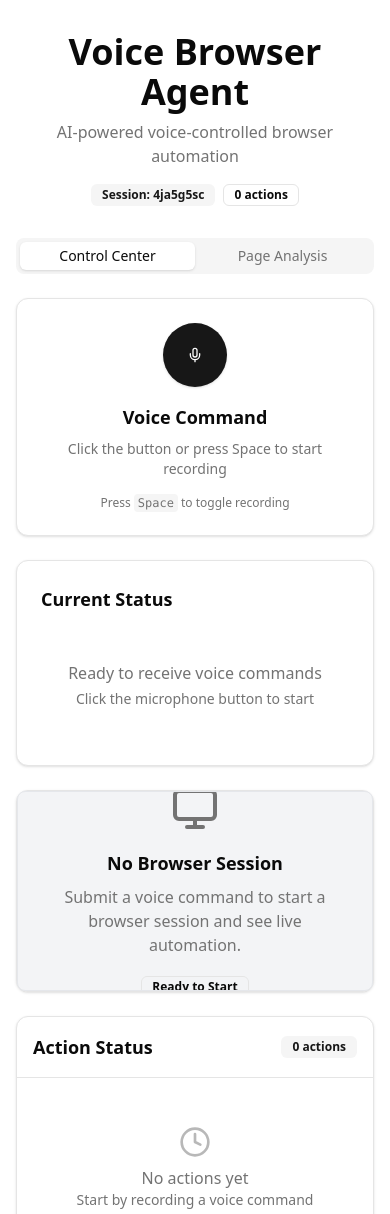
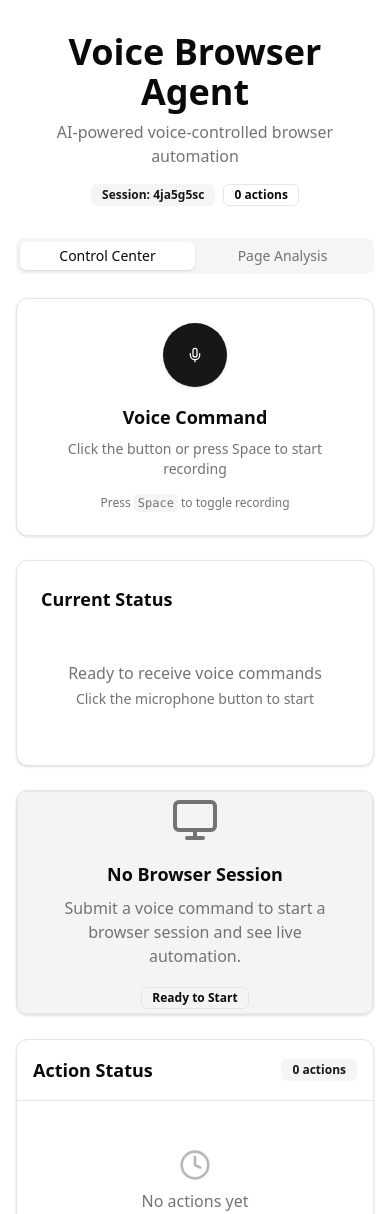
Before and after one commit to yawbtng/Voice-Enabled-Browser-Agent, a Next.js app: page / in a window 390 px wide. Shown: the top 1214 px of the page. Built offline with nearby package versions, Linux system fonts and the light colour scheme.

Commit message:
fix(ui): reduce BrowserPreview height for better space utilization
- Change aspect ratio from 16:9 (aspect-video) to 16:10 (aspect-[16/10])
- Reduces vertical space taken by browser preview panel
- Maintains responsive design and fullscreen functionality
- Improves overall page layout balance

```diff
--- a/components/stagehand/BrowserPreview.tsx
+++ b/components/stagehand/BrowserPreview.tsx
@@ -53,7 +53,7 @@ export default function BrowserPreview({
   if (!debugUrl && env === "LOCAL") {
     return (
       <Card className={`${className} ${isFullscreen ? 'fixed inset-0 z-50 m-0 rounded-none' : ''}`}>
-        <div className="w-full aspect-video bg-gray-100 rounded-lg flex items-center justify-center overflow-hidden text-wrap border border-gray-200">
+        <div className="w-full aspect-[16/10] bg-gray-100 rounded-lg flex items-center justify-center overflow-hidden text-wrap border border-gray-200">
           <div className="text-center p-8 max-w-full whitespace-normal break-words">
             <Monitor className="h-12 w-12 mx-auto mb-4 text-muted-foreground" />
             <h3 className="text-lg font-semibold mb-2">Local Mode</h3>
@@ -78,7 +78,7 @@ export default function BrowserPreview({
   if (!debugUrl && isLoading) {
     return (
       <Card className={`${className} ${isFullscreen ? 'fixed inset-0 z-50 m-0 rounded-none' : ''}`}>
-        <div className="w-full aspect-video bg-gray-100 rounded-lg flex items-center justify-center overflow-hidden text-wrap">
+        <div className="w-full aspect-[16/10] bg-gray-100 rounded-lg flex items-center justify-center overflow-hidden text-wrap">
           <div className="text-center p-8 max-w-full whitespace-normal break-words">
             <Loader2 className="h-12 w-12 mx-auto mb-4 text-muted-foreground animate-spin" />
             <h3 className="text-lg font-semibold mb-2">Loading Browser Session</h3>
@@ -94,7 +94,7 @@ export default function BrowserPreview({
   if (!debugUrl) {
     return (
       <Card className={`${className} ${isFullscreen ? 'fixed inset-0 z-50 m-0 rounded-none' : ''}`}>
-        <div className="w-full aspect-video bg-gray-100 rounded-lg flex items-center justify-center overflow-hidden text-wrap border border-gray-200">
+        <div className="w-full aspect-[16/10] bg-gray-100 rounded-lg flex items-center justify-center overflow-hidden text-wrap border border-gray-200">
           <div className="text-center p-8 max-w-full whitespace-normal break-words">
             <Monitor className="h-12 w-12 mx-auto mb-4 text-muted-foreground" />
             <h3 className="text-lg font-semibold mb-2">No Browser Session</h3>
@@ -164,7 +164,7 @@ export default function BrowserPreview({
           className={`w-full border-0 ${
             isFullscreen
               ? 'h-[calc(100vh-80px)]'
-              : 'aspect-video'
+              : 'aspect-[16/10]'
           }`}
           onLoad={handleIframeLoad}
           onError={handleIframeError}
```
